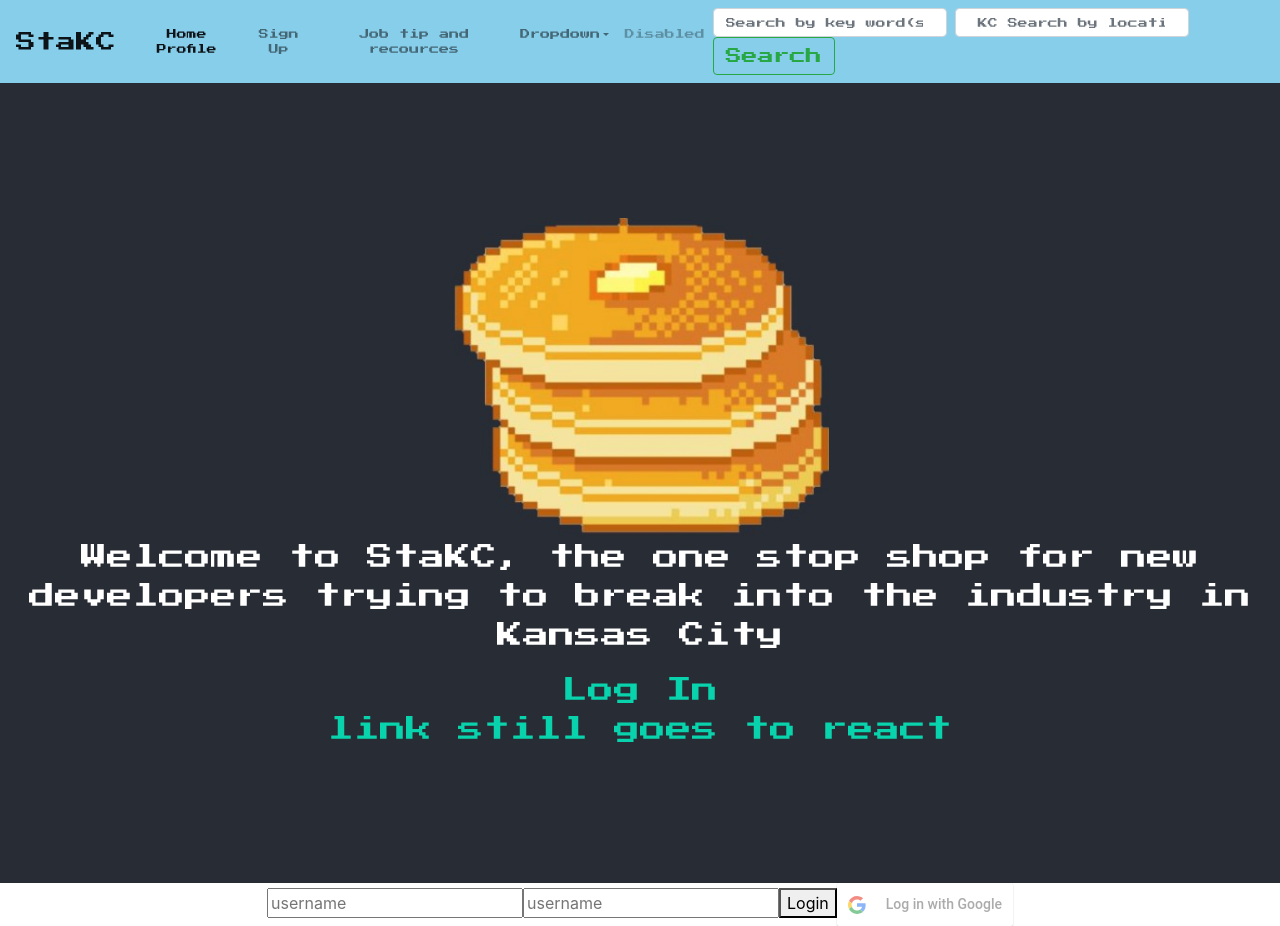
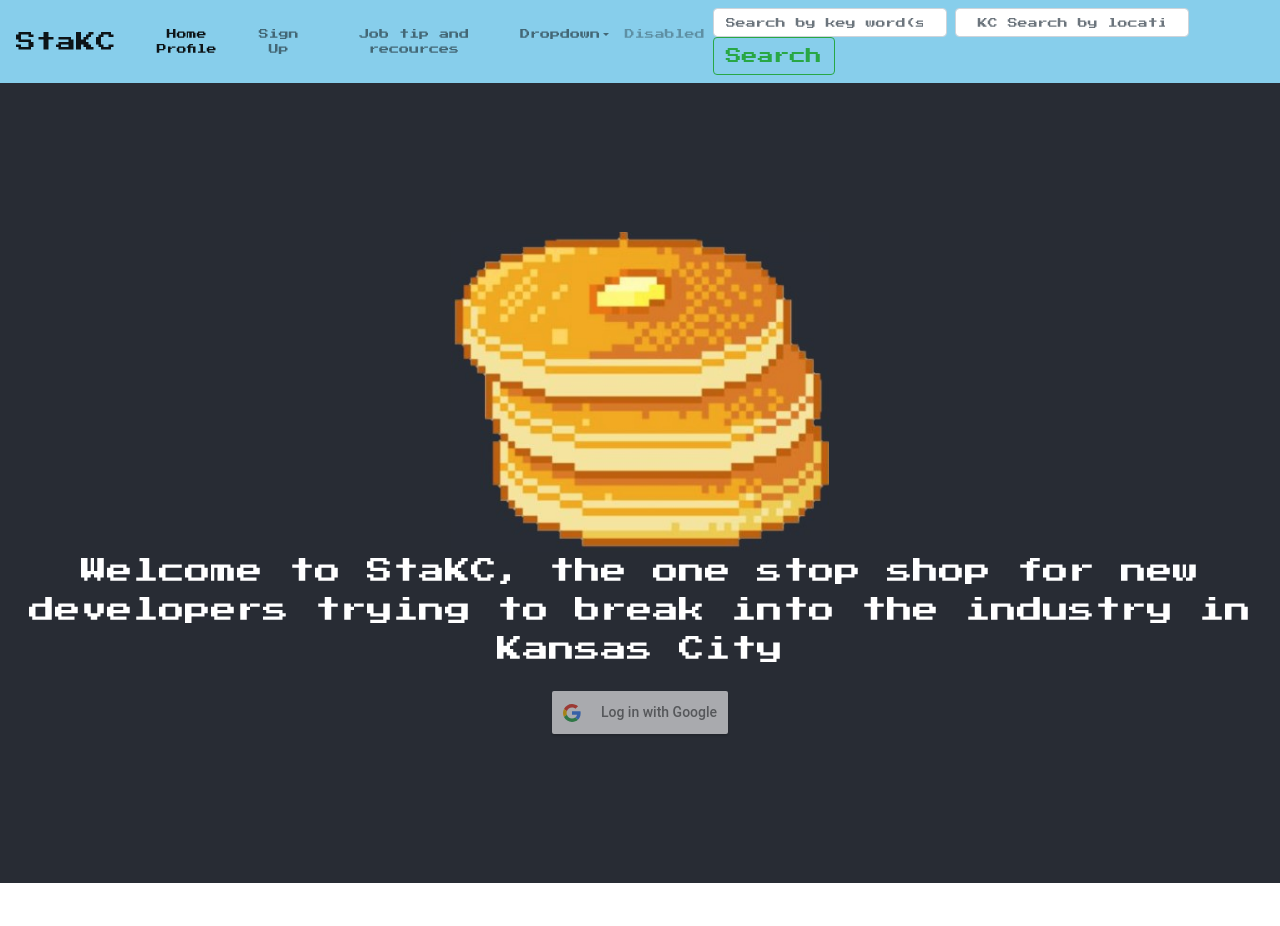
Before and after one commit to Fin23/group-project-3, a React (Create React App) app: page / in a window 1280 px wide. After the commit the page ends 883 px from the top, so only its background shows below. Built offline with nearby package versions, Linux system fonts and the light colour scheme.

Commit message:
moved oauth, working properly

```diff
--- a/src/components/App.js
+++ b/src/components/App.js
@@ -11,27 +11,31 @@ import '../css/App.css';
 class App extends React.Component {
   render (){
     return (
+
       <div className="App">
+
         <NavBar />
+
         <header className="App-header">
+
           <img src={pancake} className="App-logo" alt="pancake" />
           <p>
             Welcome to StaKC, the  one stop shop for new developers trying to break into the industry in Kansas City
           </p>
+          <Login />
           <a className="App-link"
             href="https://reactjs.org"
             target="_blank"
             rel="noopener noreferrer">
-           Log In
-          <br></br>
-          link still goes to react
+
+
           </a>
         </header>
 
 
 
 
-  <Login />
+
 
 
 
--- a/src/components/oauth.js
+++ b/src/components/oauth.js
@@ -22,9 +22,7 @@ export default class Login extends Component{
     render() {
        return(
            <div>
-              <input type="text" placeholder="username"/>
-              <input type="text" placeholder="username"/>
-              <button>Login</button>
+
               <GoogleLogin
                 clientId="483970821884-i4esrcldb2j4kdaai4rds8mos8mkskqe.apps.googleusercontent.com" //id gotten from Google
                 buttonText="Log in with Google"
```
Also changed, not shown: 2 other files (tests, documents, lock files or other folders).
